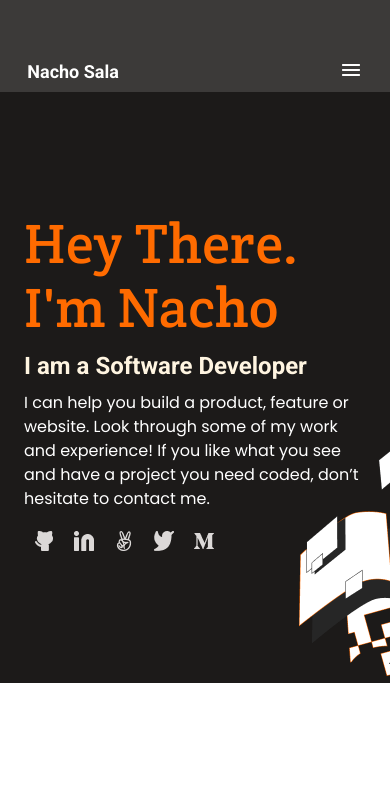
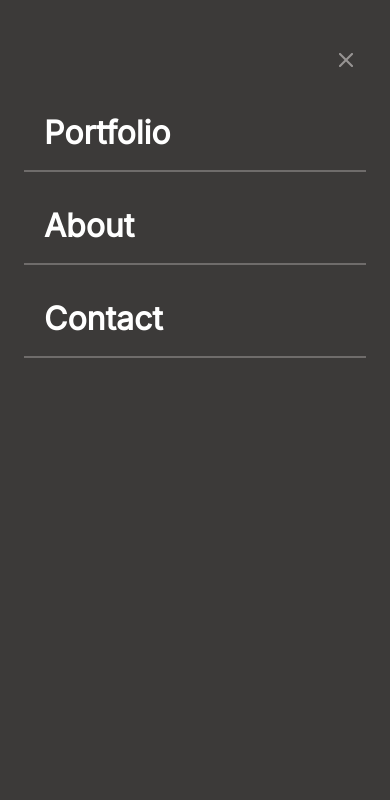
Before and after one commit to nachosala89/my-portfolio, a website: page index.html in a window 390 px wide. Both pictures are taken after a click on the picture 346 px from the left and 60 px from the top of the page. Shown: the top 800 px of the page. Drawn offline with Linux system fonts and the light colour scheme.

Commit message:
Add dynamic behavior to navbar

```diff
--- a/index.html
+++ b/index.html
@@ -36,7 +36,7 @@
       <a href="#">
         <div id="header-logo">Nacho Sala</div>
       </a>
-      <nav class="sm-view">
+      <nav>
         <img src="./images/menu.png" alt="Menu" id="hamburger-icon">
         <ul class="flex-row">
           <li><a href="#works">Portfolio</a></li>
--- a/js/dom.js
+++ b/js/dom.js
@@ -1,9 +1,19 @@
 const button = document.querySelector('#hamburger-icon');
+const nav = document.querySelector('nav');
 
-function displayMenu() {
-  const nav = document.querySelector('nav');
+function switchMenu() {
   nav.classList.toggle('sm-view');
-  const image = document.querySelector('svg');
+  const image = document.querySelector('img');
+  if (image.getAttribute('src') === "./images/menu.png") {
+    image.setAttribute('src', './images/cancel.png');
+  } else {
+    image.setAttribute('src', './images/menu.png')
+  }
 }
 
-button.addEventListener('click', displayMenu);
+const menuList = document.querySelectorAll('nav li');
+
+button.addEventListener('click', switchMenu);
+for (let i = 0; i < menuList.length; i++) {
+  menuList[i].addEventListener('click', switchMenu);
+}
--- a/style.css
+++ b/style.css
@@ -1,6 +1,10 @@
 * {
   margin: 0;
   padding: 0;
+}
+
+html {
+  scroll-behavior: smooth;
 }
 
 body {
@@ -94,6 +98,10 @@ nav li {
 
 .sm-view li:last-child {
   display: none;
+}
+
+#hamburger-icon {
+  cursor: pointer;
 }
 
 .dark-section {
```
Also changed, not shown: images/cancel.png (added).
